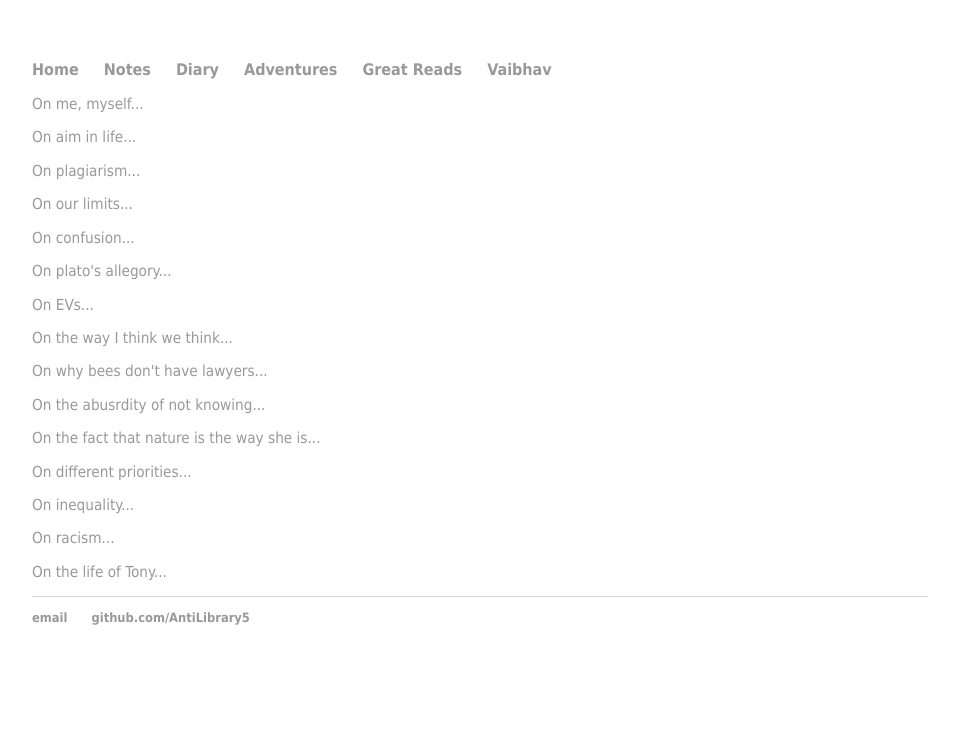
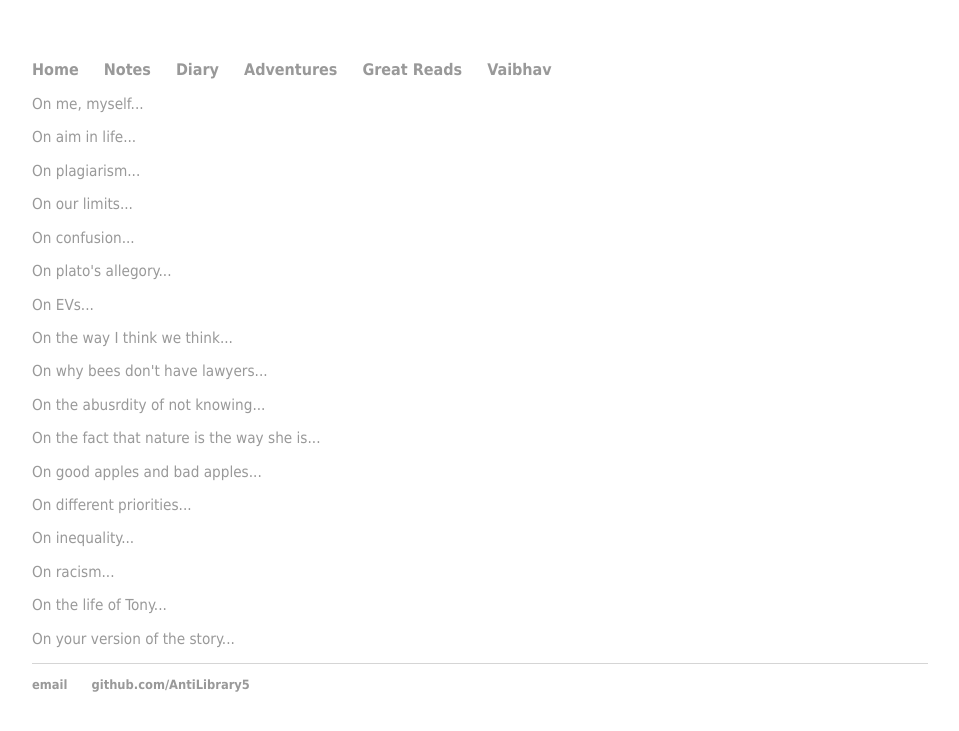
Before and after one commit to AntiLibrary5/AntiLibrary5.github.io, a Jekyll site: the page built from diary/index.html, in a window 1280 px wide. Shown: the top 731 px of the page, without its empty margins (160-1119 px from the left). Built offline with Jekyll 4.4.1, drawn with Linux system fonts in a browser that asks for light colours.

Commit message:
Update index.html

```diff
--- a/diary/index.html
+++ b/diary/index.html
@@ -14,8 +14,10 @@ title: Vaibhav Arora, theboxtroll
   <p><a href="/diary/on_why_bees_dont_have_lawyers.html">On why bees don't have lawyers...</a></p>
   <p><a href="/diary/on_absurdity_of_not_knowing.html">On the abusrdity of not knowing...</a></p>
   <p><a href="/diary/on_nature_is.html">On the fact that nature is the way she is...</a></p>
+  <p><a href="/diary/on_good_bad_apples.html">On good apples and bad apples...</a></p>
   <p><a href="/diary/on_different_priorities.html">On different priorities...</a></p>
   <p><a href="/diary/on_inequality.html">On inequality...</a></p>
   <p><a href="/diary/on_racism.html">On racism...</a></p>
   <p><a href="/diary/on_tony.html">On the life of Tony...</a></p>
+  <p><a href="/diary/on_your_version_of_the_story.html">On your version of the story...</a></p>
 </div><!-- /.blurb -->
```
